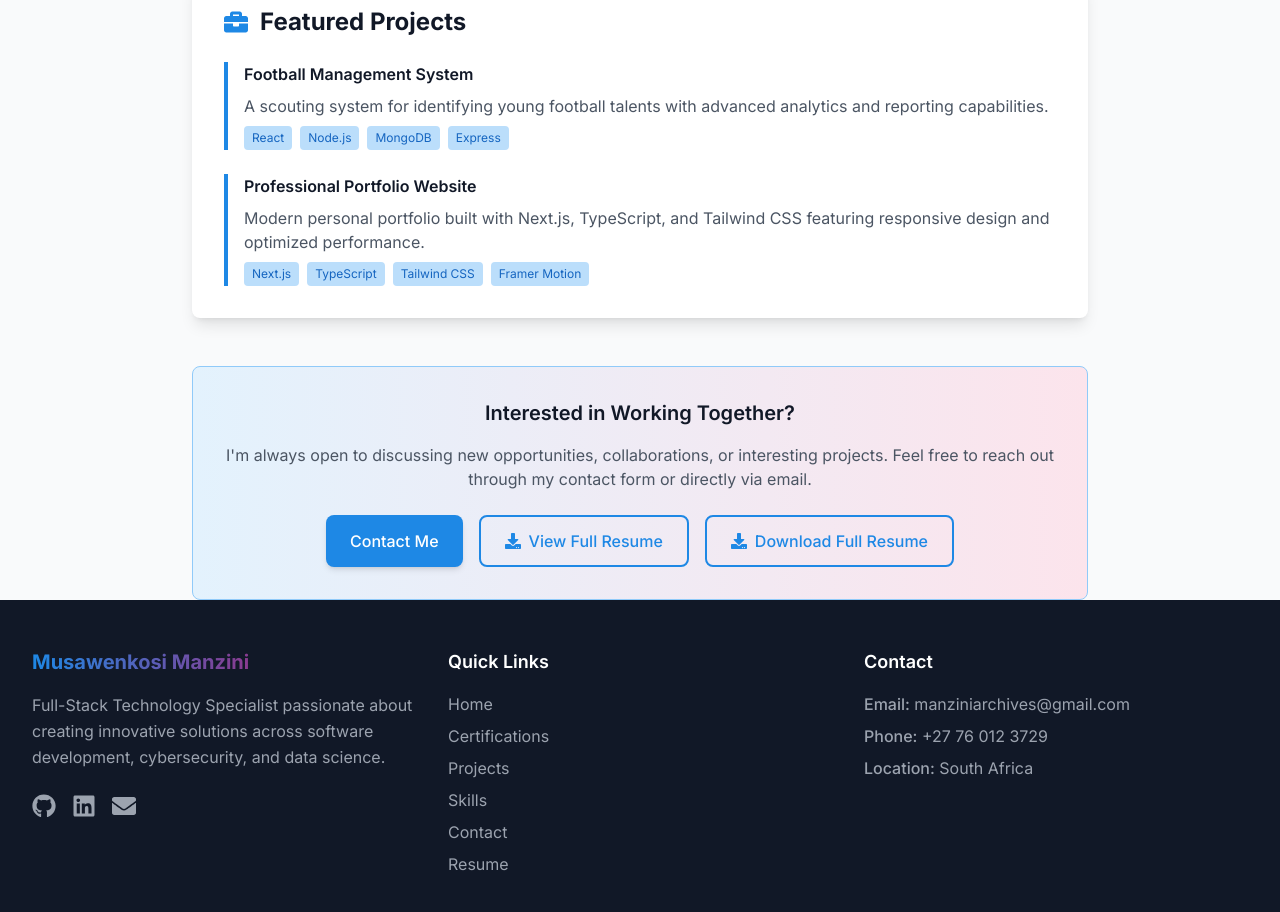
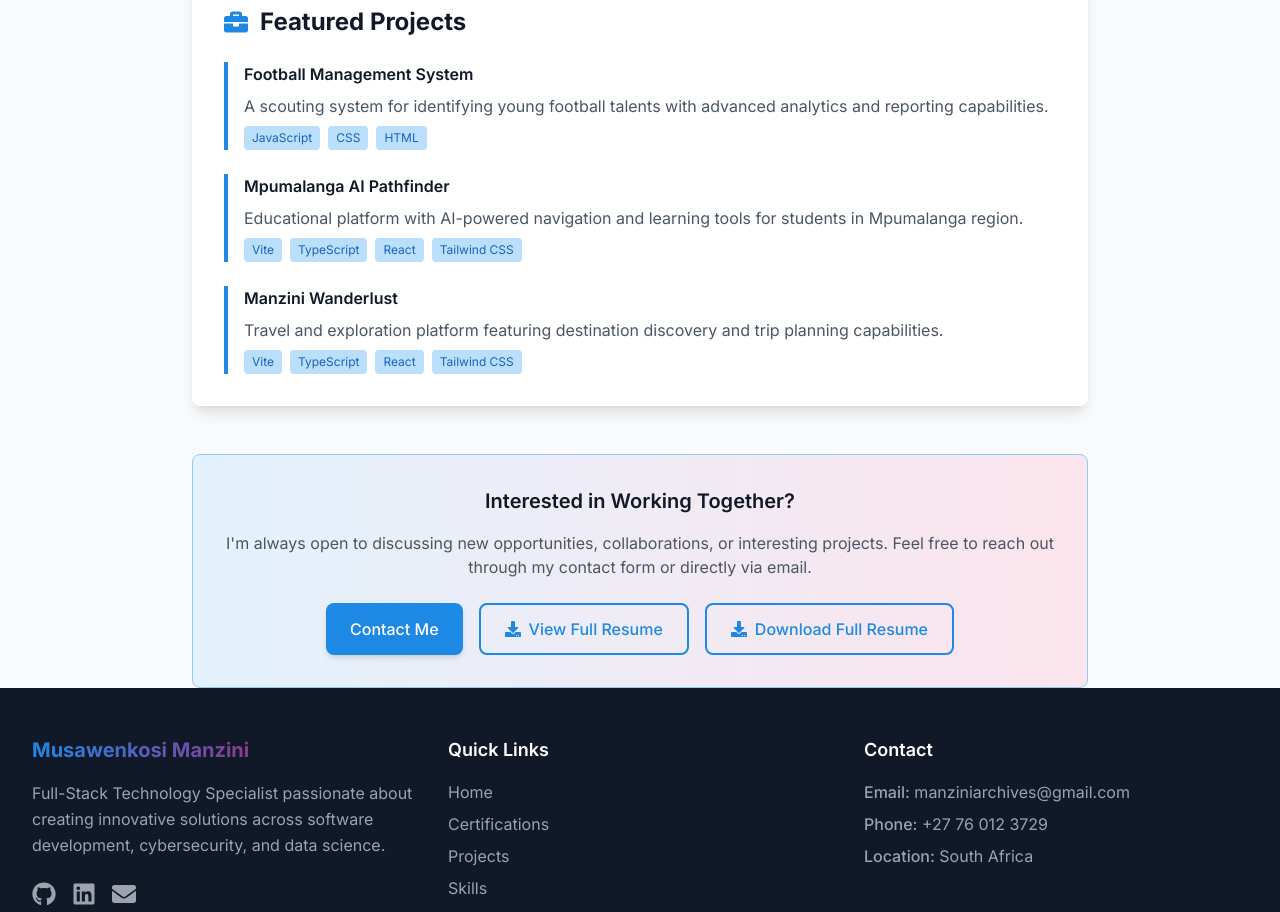
Before and after one commit to ManziniArchives/My_Portfolio, a Next.js app: page /resume in a window 1280 px wide. Shown: the part 2200-3112 px from the top of the page. Built offline with nearby package versions, Linux system fonts and the light colour scheme.

Commit message:
Auto-commit: Agent tool execution

```diff
--- a/src/app/resume/page.tsx
+++ b/src/app/resume/page.tsx
@@ -225,7 +225,7 @@ export default function Resume() {
                   A scouting system for identifying young football talents with advanced analytics and reporting capabilities.
                 </p>
                 <div className="flex flex-wrap gap-2">
-                  {['React', 'Node.js', 'MongoDB', 'Express'].map((tech) => (
+                  {['JavaScript', 'CSS', 'HTML'].map((tech) => (
                     <span key={tech} className="px-2 py-1 bg-primary-100 dark:bg-primary-900 text-primary-800 dark:text-primary-200 rounded text-xs">
                       {tech}
                     </span>
@@ -235,13 +235,29 @@ export default function Resume() {
 
               <div className="border-l-4 border-primary-600 dark:border-primary-400 pl-4">
                 <h3 className="font-semibold text-gray-900 dark:text-white mb-2">
-                  Professional Portfolio Website
+                  Mpumalanga AI Pathfinder
                 </h3>
                 <p className="text-gray-600 dark:text-gray-400 mb-2">
-                  Modern personal portfolio built with Next.js, TypeScript, and Tailwind CSS featuring responsive design and optimized performance.
+                  Educational platform with AI-powered navigation and learning tools for students in Mpumalanga region.
                 </p>
                 <div className="flex flex-wrap gap-2">
-                  {['Next.js', 'TypeScript', 'Tailwind CSS', 'Framer Motion'].map((tech) => (
+                  {['Vite', 'TypeScript', 'React', 'Tailwind CSS'].map((tech) => (
+                    <span key={tech} className="px-2 py-1 bg-primary-100 dark:bg-primary-900 text-primary-800 dark:text-primary-200 rounded text-xs">
+                      {tech}
+                    </span>
+                  ))}
+                </div>
+              </div>
+
+              <div className="border-l-4 border-primary-600 dark:border-primary-400 pl-4">
+                <h3 className="font-semibold text-gray-900 dark:text-white mb-2">
+                  Manzini Wanderlust
+                </h3>
+                <p className="text-gray-600 dark:text-gray-400 mb-2">
+                  Travel and exploration platform featuring destination discovery and trip planning capabilities.
+                </p>
+                <div className="flex flex-wrap gap-2">
+                  {['Vite', 'TypeScript', 'React', 'Tailwind CSS'].map((tech) => (
                     <span key={tech} className="px-2 py-1 bg-primary-100 dark:bg-primary-900 text-primary-800 dark:text-primary-200 rounded text-xs">
                       {tech}
                     </span>
```
